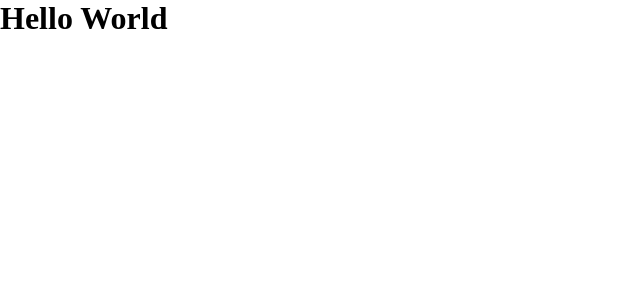
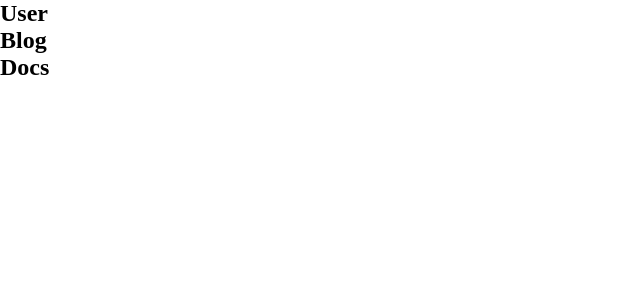
Before and after one commit to KhoaPC/nextjs-tutorial-codevolution, a Next.js app: page / in a window 1280 px wide. Shown: the top 300 px of the page, without its empty margins (0-640 px from the left). Built offline with nearby package versions, Linux system fonts and the light colour scheme.

Commit message:
22Dec28 Use `Link` component

```diff
--- a/pages/index.js
+++ b/pages/index.js
@@ -1,7 +1,7 @@
-import Head from 'next/head'
-import Image from 'next/image'
-import { Inter } from '@next/font/google'
-import styles from '../styles/Home.module.css'
+import Head from "next/head";
+import Image from "next/image";
+import Link from "next/link";
+import styles from "../styles/Home.module.css";
 
 export default function Home() {
   return (
@@ -12,7 +12,17 @@ export default function Home() {
         <meta name="viewport" content="width=device-width, initial-scale=1" />
         <link rel="icon" href="/favicon.ico" />
       </Head>
-      <h1>Hello World</h1>
+      <ul>
+        <Link href='/user'>
+          <h2>User</h2>
+        </Link >
+        <Link href='/blog'>
+          <h2>Blog</h2>
+        </Link>
+        <Link href='/doc'>
+          <h2>Docs</h2>
+        </Link>
+      </ul>
     </>
-  )
+  );
 }
```
Also changed, not shown: pages/user/index.js (+18 -5 lines).
